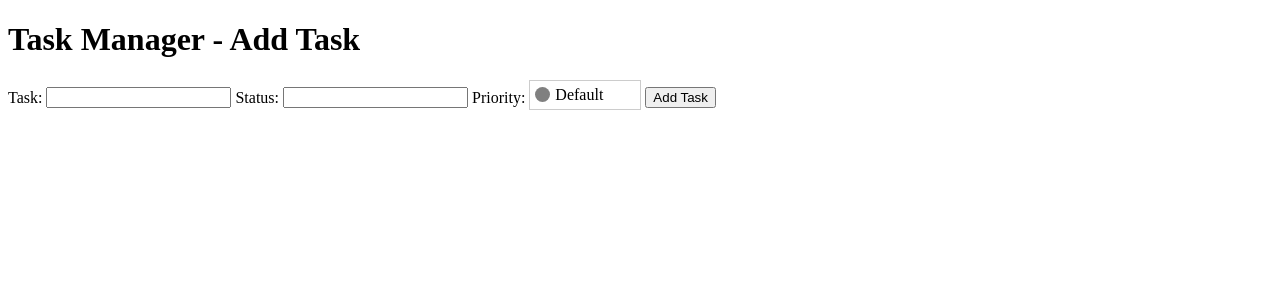
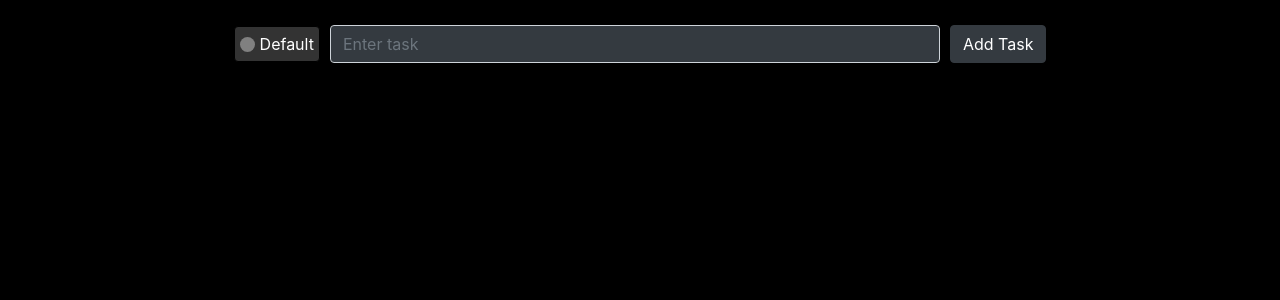
Before and after one commit to ShaliniR8/calendar-task-api, a Flask app: page /tasks in a window 1280 px wide. Shown: the top 300 px of the page. Run offline with Flask 3, Linux system fonts and the light colour scheme; some libraries are stand-ins or nearby versions.

Commit message:
Some UI organisation

```diff
--- /dev/null
+++ b/static/css/style.css
@@ -0,0 +1,83 @@
+/* For large screens */
+body {
+    font-size: 16px;
+  }
+
+/* For smaller screens */
+@media (max-width: 768px) {
+body {
+    font-size: 14px;
+}
+}
+
+/* For very small screens */
+@media (max-width: 480px) {
+body {
+    font-size: 12px;
+}
+}
+
+body {
+background-color: black;
+}
+
+.border {
+    border: 1px solid black !important;
+}
+
+
+
+/* Basic styles for priority dropdown */
+.priority-container {
+    position: relative;
+    display: inline-block;
+}
+
+.priority-display {
+    display: flex;
+    align-items: center;
+    cursor: pointer;
+    padding: 5px;
+    border: 1px solid black;
+    border-radius: 4px;
+    background-color: #333;
+    color: white;
+}
+
+.priority-options {
+    display: none;
+    position: absolute;
+    top: 100%; /* Position the options below the dropdown button */
+    left: 0; /* Align the options with the starting point of the button */
+    border: 1px solid black;
+    background-color: #333;
+    padding: 5px;
+    border-radius: 4px;
+    display: flex; /* Arrange items in a row */
+    gap: 10px; /* Space between items */
+    margin-top: 5px; /* Add slight spacing between button and options */
+}
+
+.priority-options div {
+    display: flex;
+    align-items: center;
+    cursor: pointer;
+    color: white;
+    padding: 5px;
+}
+
+.priority-options div:hover {
+    background-color: #444;
+}
+
+.priority-low { background-color: limegreen; }
+.priority-default { background-color: gray; }
+.priority-medium { background-color: orange; }
+.priority-high { background-color: red; }
+
+.priority-circle {
+    width: 15px;
+    height: 15px;
+    border-radius: 50%;
+    margin-right: 5px;
+}
--- a/templates/form.html
+++ b/templates/form.html
@@ -2,130 +2,59 @@
 <html lang="en">
 <head>
     <meta charset="UTF-8">
-    <meta name="viewport" content="width=device-width, initial-scale=1.0">
-    <title>Task Manager - Add Task</title>
-    <style>
-        /* Basic styles for priority dropdown */
-        .priority-container {
-            position: relative;
-            display: inline-block;
-        }
+    <meta name="viewport" content="width=device-width, initial-scale=0.5">
+    <!-- Bootstrap CSS -->
+    <link href="https://maxcdn.bootstrapcdn.com/bootstrap/4.5.2/css/bootstrap.min.css" rel="stylesheet">
 
-        .priority-display {
-            display: flex;
-            align-items: center;
-            cursor: pointer;
-            padding: 5px;
-            border: 1px solid #ccc;
-            width: 100px;
-        }
-
-        .priority-circle {
-            width: 15px;
-            height: 15px;
-            border-radius: 50%;
-            margin-right: 5px;
-        }
-
-        .priority-options {
-            display: none;
-            position: absolute;
-            top: 100%;
-            left: 0;
-            width: 100px;
-            border: 1px solid #ccc;
-            background-color: #fff;
-            z-index: 1;
-        }
-
-        .priority-options div {
-            padding: 5px;
-            display: flex;
-            align-items: center;
-            cursor: pointer;
-        }
-
-        .priority-options div:hover {
-            background-color: #f0f0f0;
-        }
-
-        .priority-low { background-color: limegreen; }
-        .priority-default { background-color: gray; }
-        .priority-medium { background-color: orange; }
-        .priority-high { background-color: red; }
-    </style>
+    <!-- Custom CSS -->
+    <link rel="stylesheet" href="{{ url_for('static', filename='css/style.css') }}">
 </head>
 <body>
-    <h1>Task Manager - Add Task</h1>
-
     <!-- Form to Add a New Task -->
-    <form id="addTaskForm">
-        <label for="task">Task:</label>
-        <input type="text" id="task" name="task" required>
-
-        <label for="status">Status:</label>
-        <input type="text" id="status" name="status" required>
-
+    <form id="addTaskForm" class="border p-4 rounded" style="background-color: black;">
+        <div class="form-row justify-content-center align-items-center">
             <!-- Priority Dropdown -->
-        <label>Priority:</label>
+            <div class="col-auto">
                 <div class="priority-container">
                     <div class="priority-display" onclick="togglePriorityDropdown()">
                         <div id="selectedPriorityCircle" class="priority-circle priority-default"></div>
-                <span id="selectedPriorityLabel">Default</span>
+                        <span id="selectedPriorityLabel" class="text-white">Default</span>
                     </div>
-            <div class="priority-options" id="priorityOptions">
+                    <div class="priority-options" id="priorityOptions" style="display: none">
                         <div onclick="selectPriority(0, 'Low', 'priority-low')">
-                    <div class="priority-circle priority-low"></div> Low
+                            <div class="priority-circle priority-low"></div> <span class="text-white">Low</span>
                         </div>
                         <div onclick="selectPriority(1, 'Default', 'priority-default')">
-                    <div class="priority-circle priority-default"></div> Default
+                            <div class="priority-circle priority-default"></div> <span class="text-white">Default</span>
                         </div>
                         <div onclick="selectPriority(2, 'Medium', 'priority-medium')">
-                    <div class="priority-circle priority-medium"></div> Medium
+                            <div class="priority-circle priority-medium"></div> <span class="text-white">Medium</span>
                         </div>
                         <div onclick="selectPriority(3, 'High', 'priority-high')">
-                    <div class="priority-circle priority-high"></div> High
+                            <div class="priority-circle priority-high"></div> <span class="text-white">High</span>
+                        </div>
                     </div>
                 </div>
             </div>
 
-        <button type="button" onclick="addTask()">Add Task</button>
+            <!-- Task Input -->
+            <div class="col-6">
+                <input type="text" id="task" name="task" class="form-control text-white bg-dark" placeholder="Enter task" required>
+            </div>
+
+            <!-- Add Task Button -->
+            <div class="col-auto">
+                <button type="button" onclick="addTask()" class="btn btn-dark">Add Task</button>
+            </div>
+        </div>
     </form>
 
-    <!-- JavaScript to Handle API Calls -->
-    <script>
-        let selectedPriority = 1;  // Default priority
 
-        function togglePriorityDropdown() {
-            const options = document.getElementById('priorityOptions');
-            options.style.display = options.style.display === 'block' ? 'none' : 'block';
-        }
+    <!-- jQuery and Bootstrap JS -->
+    <script src="https://code.jquery.com/jquery-3.5.1.min.js"></script>
+    <script src="https://maxcdn.bootstrapcdn.com/bootstrap/4.5.2/js/bootstrap.bundle.min.js"></script>
 
-        function selectPriority(value, label, cssClass) {
-            selectedPriority = value;
-            document.getElementById('selectedPriorityLabel').textContent = label;
-            const circle = document.getElementById('selectedPriorityCircle');
-            circle.className = 'priority-circle ' + cssClass;
-            togglePriorityDropdown();  // Close the dropdown
-        }
-
-        async function addTask() {
-            const task = document.getElementById('task').value;
-            const status = document.getElementById('status').value;
-
-            const response = await fetch('/tasks', {
-                method: 'POST',
-                headers: {
-                    'Content-Type': 'application/json'
-                },
-                body: JSON.stringify({ task, status, priority: selectedPriority })
-            });
-            const data = await response.json();
-            alert(data.message);
-            document.getElementById('addTaskForm').reset();
-            // Reset priority selection to default
-            selectPriority(1, 'Default', 'priority-default');
-        }
-    </script>
+    <!-- Custom JavaScript -->
+    <script src="{{ url_for('static', filename='js/script.js') }}"></script>
 </body>
 </html>
```
Also changed, not shown: static/js/script.js (added, +31 -0 lines). Lines whose indentation alone changed are shown as unchanged.
